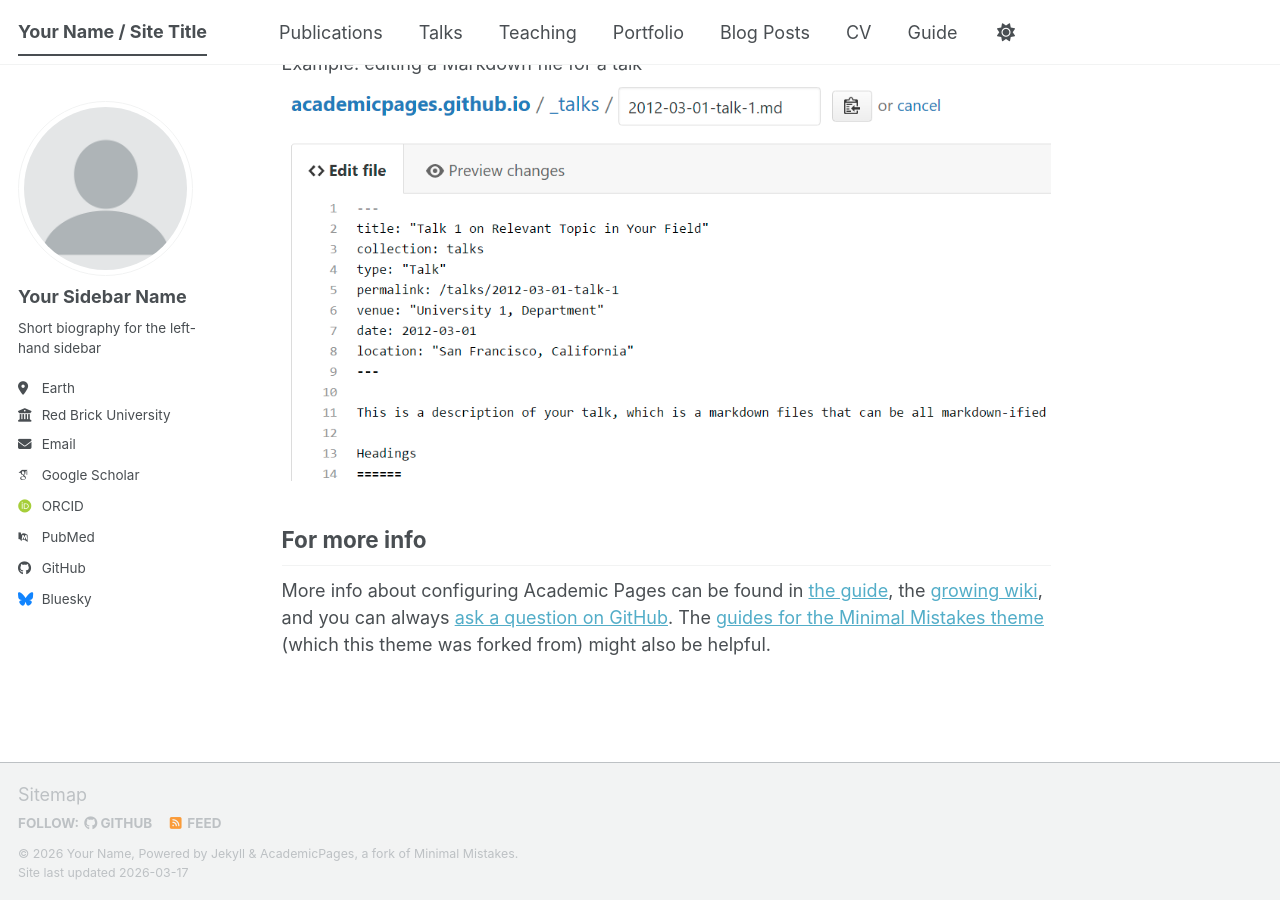
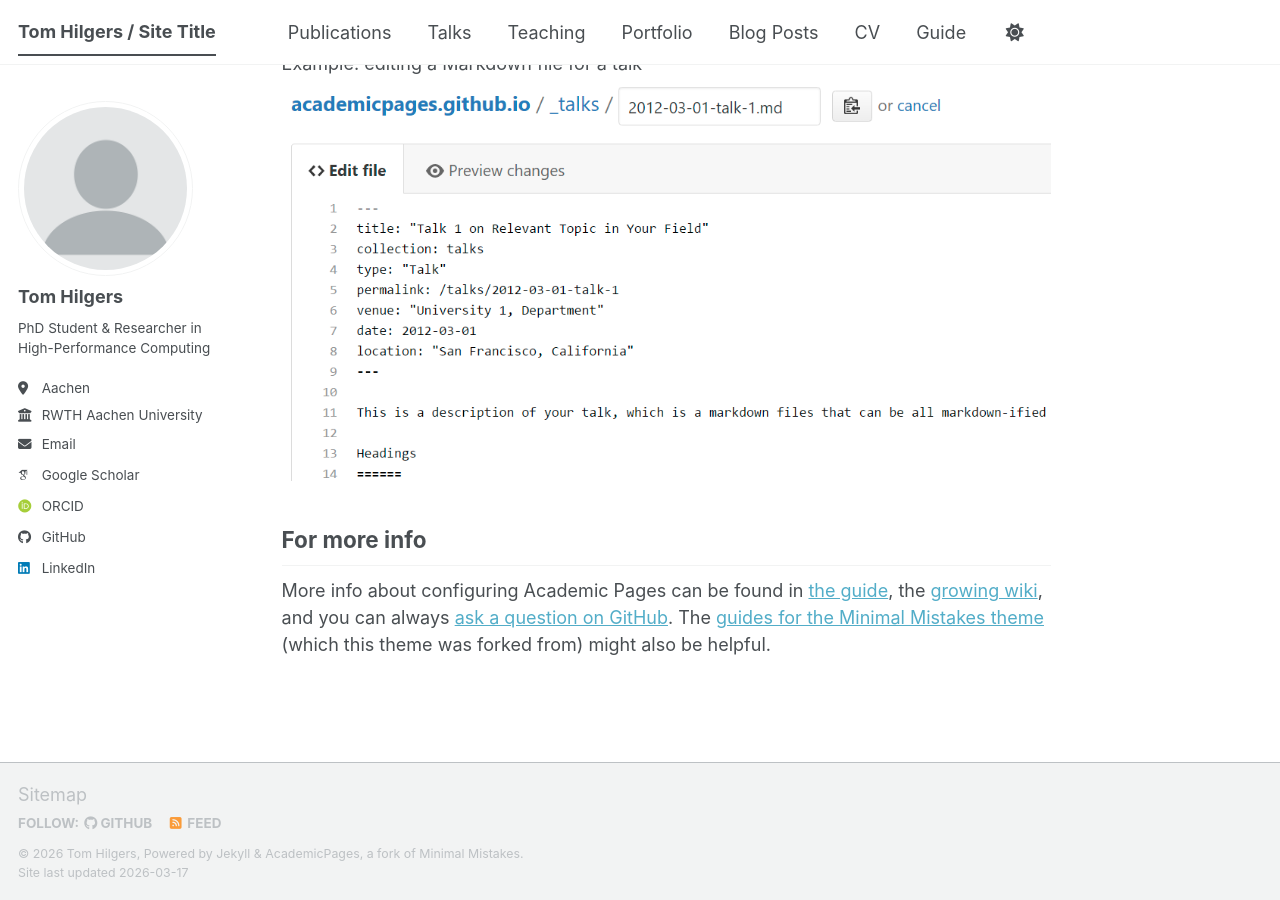
Before and after one commit to tomhilgers/tomhilgers.github.io, a Jekyll site: the page built from _pages/about.md, in a window 1280 px wide and 900 px high, scrolled down 2720 px. Built offline with Jekyll 4.4.1, drawn with Linux system fonts in a browser that asks for light colours; some web fonts are replaced; a script bundle is joined from its source files by our own code; library files that are not in the unit come from our copies.

Commit message:
Update _config.yml

```diff
--- a/_config.yml
+++ b/_config.yml
@@ -9,14 +9,14 @@
 # Basic Site Settings
 locale                   : "en-US"
 site_theme               : "default" # The available themes options are "default", "air", "sunrise", "mint", "dirt" and "contrast"
-title                    : "Your Name / Site Title"
+title                    : "Tom Hilgers / Site Title"
 title_separator          : "-"
-name                     : &name "Your Name"
-description              : &description "Your Name's academic portfolio"   # Update this with a general description of your site, this is the default if not overridden by a page
-url                      : https://academicpages.github.io # The base hostname & protocol for your site e.g. "https://[your GitHub username].github.io",
+name                     : &name "Tom Hilgers"
+description              : &description "Tom Hilgers academic webpage"   # Update this with a general description of your site, this is the default if not overridden by a page
+url                      : https://tomhilgers.github.io # The base hostname & protocol for your site e.g. "https://[your GitHub username].github.io",
                                                            # or if you already have some other page hosted on Github then use "https://[your GitHub username].github.io/[Your Repo Name]"
 baseurl                  : "" # the subpath of your site, e.g. "/blog"
-repository               : "academicpages/academicpages.github.io"
+repository               : "tomhilgers/tomhilgers.github.io"
 
 # Site Author - The following control what appear as part of the author content on the side bar.
 #               If a field is blank the icon and link will not appear, otherwise it will be shown.
@@ -24,13 +24,13 @@ repository               : "academicpages/academicpages.github.io"
 author:
   # Biographic information
   avatar           : "profile.png"
-  name             : "Your Sidebar Name"
+  name             : "Tom Hilgers"
   pronouns         : # example: "she/her"
-  bio              : "Short biography for the left-hand sidebar"
-  location         : "Earth"
-  employer         : "Red Brick University"
+  bio              : "PhD Student & Researcher in High-Performance Computing"
+  location         : "Aachen"
+  employer         : "RWTH Aachen University"
   uri              : # URL
-  email            : "none@example.org"
+  email            : "hilgers@itc.rwth-aachen.de"
 
   # Academic websites
   academia         : # URL
@@ -38,10 +38,10 @@ author:
   googlescholar    : "https://scholar.google.com/citations?user=PS_CX0AAAAAJ"
   inspire-hep      : # URL
   impactstory      : # URL
-  orcid            : "https://orcid.org/yourorcidurl"
+  orcid            : "https://orcid.org/0000-0002-7501-3936"
   semantic         : # URL
   ssrn             : # URL
-  pubmed           : "https://www.ncbi.nlm.nih.gov/pubmed/?term=john+snow"
+  pubmed           : # URL
   researchgate     : # URL
   scopus           : # URL
   zotero           : # URL
@@ -51,13 +51,13 @@ author:
   bitbucket        : # Username - Update with your username on the site
   codepen          : # Username
   dribbble         : # Username
-  github           : "academicpages"
+  github           : "tomhilgers"
   kaggle           : # Username
   stackoverflow    : # User number or user number and name (i.e., use "1" or "1/jeff-atwood")
 
   # Social media
   artstation       : # Username
-  bluesky          : "bsky.app" # Replace this with you Bluesky username
+  bluesky          : # Replace this with you Bluesky username
   facebook         : # Username
   flickr           : # Username
   foursquare       : # Username
@@ -66,7 +66,7 @@ author:
   keybase          : # Username
   instagram        : # Username
   lastfm           : # Username
-  linkedin         : # Username
+  linkedin         : "www.linkedin.com/in/tom-hilgers-9b63a2194"
   mastodon         : # URL
   medium           : # URL
   pinterest        : # Username
```
